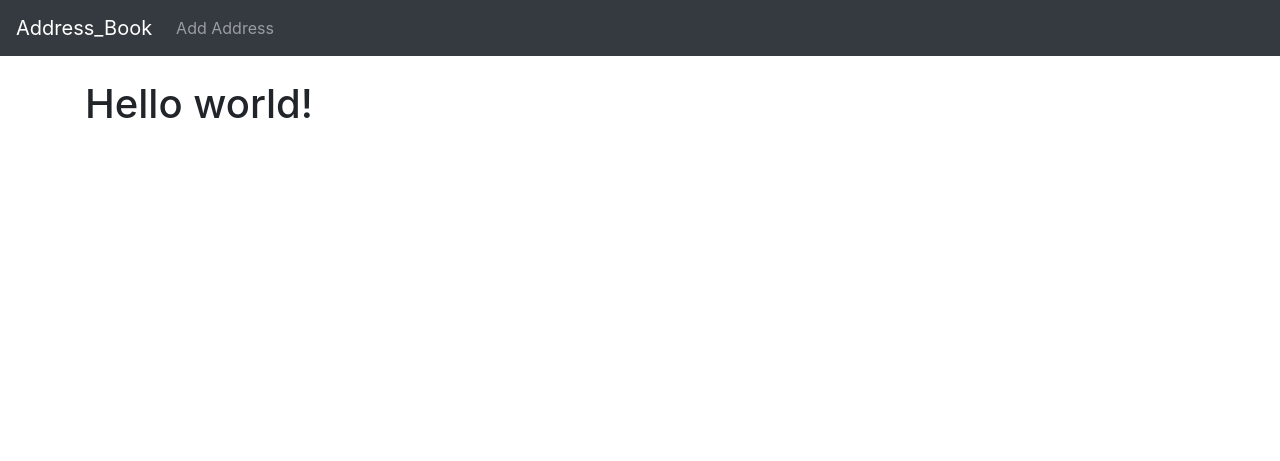
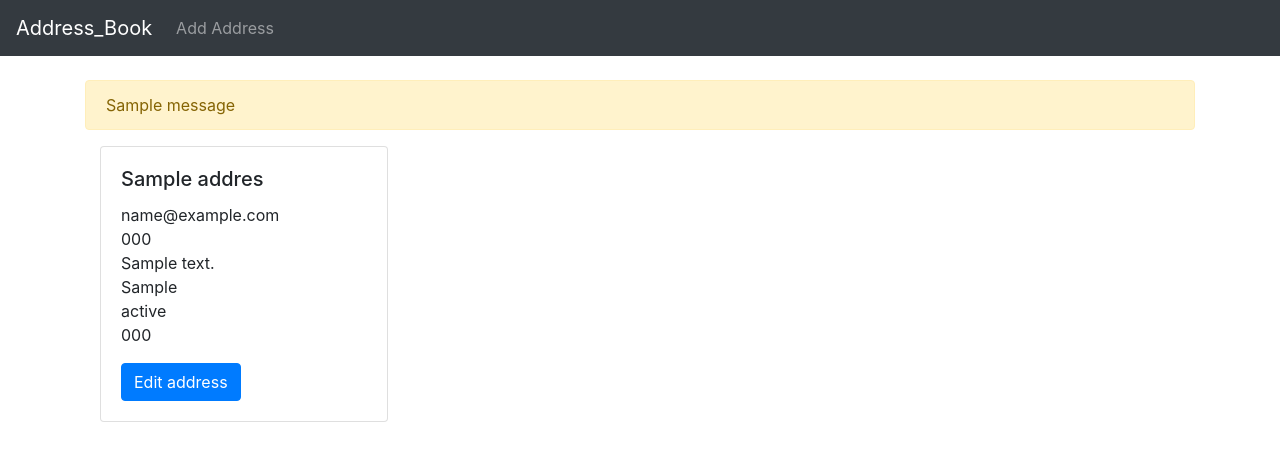
Before and after one commit to utak6543/mysit_addressbook, a Django app: page / in a window 1280 px wide. Shown: the top 461 px of the page. Run offline with Django 3.2, Linux system fonts and the light colour scheme; tables that the repository leaves empty hold one stand-in row (values such as "Sample post"); one stand-in notice (Sample message) is shown; some libraries are stand-ins or nearby versions.

Commit message:
done al thing

```diff
--- /dev/null
+++ b/address_book/forms.py
@@ -0,0 +1,6 @@
+from django import forms
+from .models import Address
+class AddressForm(forms.ModelForm):
+    class Meta:
+        model = Address
+        fields = ["name","email","phone","address","city","state","pincode"]
--- a/address_book/templates/base.html
+++ b/address_book/templates/base.html
@@ -9,7 +9,7 @@
     <!-- Bootstrap CSS -->
     <link rel="stylesheet" href="https://stackpath.bootstrapcdn.com/bootstrap/4.4.1/css/bootstrap.min.css" integrity="sha384-Vkoo8x4CGsO3+Hhxv8T/Q5PaXtkKtu6ug5TOeNV6gBiFeWPGFN9MuhOf23Q9Ifjh" crossorigin="anonymous">
 
-    <title>Hello, world!</title>
+    <title>Address_book Home</title>
   </head>
   <body>
   <nav class="navbar navbar-expand-lg navbar-dark bg-dark">
@@ -28,6 +28,17 @@
 </nav>
     <br>
      <div class="container">
+         {% if messages%}
+         {% for message in messages %}
+             <div class="alert alert-warning alert-dismissible fade show" role="alert">
+               <button type="button" class="close" data-dismiss="alert" aria-label="Close">
+               <span aria-hidden="true"></span>
+               </button>
+
+                 {{ message }}
+             </div>
+         {% endfor %}
+         {% endif %}
          {% block content %}
          {% endblock %}
      </div>
--- a/address_book/templates/home.html
+++ b/address_book/templates/home.html
@@ -1,5 +1,29 @@
 {%extends 'base.html'%}
 <br>
 {% block content %}
-<h1>Hello world!</h1>
+<div class="container">
+  <div class="row">
+
+{% if all_address %}
+{% for records in all_address %}
+      <div class="col-sm">
+          <div class="card" style="width: 18rem;">
+               <div class="card-body">
+                    <h5 class="card-title">{{records.name}}<br></h5>
+                    <p class="card-text">
+                        {{records.email}}<br>
+                       {{records.phone}}<br>
+                       {{records.address}}<br>
+                       {{records.city}}<br>
+                       {{records.state}}<br>
+                       {{records.pincode}}<br>
+            </p>
+            <a href="{% url 'edit' records.id %}" class="btn btn-primary">Edit address</a>
+          </div>
+       </div>
+        <br>
+     </div>
+{% endfor %}
+{% endif %}
+</div></div>
 {% endblock %}
--- a/address_book/urls.py
+++ b/address_book/urls.py
@@ -5,4 +5,6 @@ from . import views
 urlpatterns = [
    path('',views.home, name='home'),
    path('add_address/',views.add_address, name='add_address'),
+   path('edit/<list_id>',views.edit, name='edit'),
+   path('delete/<list_id>', views.delete, name='delete'),
 ]
--- a/address_book/views.py
+++ b/address_book/views.py
@@ -1,6 +1,42 @@
-from django.shortcuts import render
-
+from django.shortcuts import render,redirect
+from .models import Address
+from .forms import AddressForm
+from django.contrib import messages
 def home(request):
-    return render(request,'home.html',{})
+    all_address = Address.objects.all
+    return render(request,'home.html',{'all_address':all_address})
 def add_address(request):
-    return render(request,'add_address.html',{})
+    if request.method == 'POST':
+        form = AddressForm(request.POST or None)
+        if form.is_valid():
+            form.save()
+            messages.success(request,('Address has been added!!'))
+            return redirect('home')
+        else :
+            messages.success(request,'seems like there was an error!')
+            return render(request,'add_address.html',{})
+    else:
+        return render(request, 'add_address.html', {})
+def edit(request, list_id):
+    if request.method == 'POST':
+        current_address = Address.objects.get(pk=list_id)
+        form = AddressForm(request.POST or None, instance = current_address)
+        if form.is_valid():
+            form.save()
+            messages.success(request,('Address has been edited!!'))
+            return redirect('home')
+        else :
+            messages.success(request,'seems like there was an error!')
+            return render(request,'edit.html',{})
+    else:
+        get_address = Address.objects.get(pk=list_id)
+        return render(request, 'edit.html', {'get_address': get_address})
+def delete(request, list_id):
+    if request.method == 'POST':
+        current_address = Address.objects.get(pk=list_id)
+        current_address.delete()
+        messages.success(request, ('Address has been deleted!!'))
+        return redirect('home')
+    else:
+        messages.success(request, ('Nothing to see here!!'))
+        return redirect('home')
```
Also changed, not shown: address_book/templates/add_address.html (+25 -0 lines), address_book/templates/edit.html (added, +38 -0 lines).
